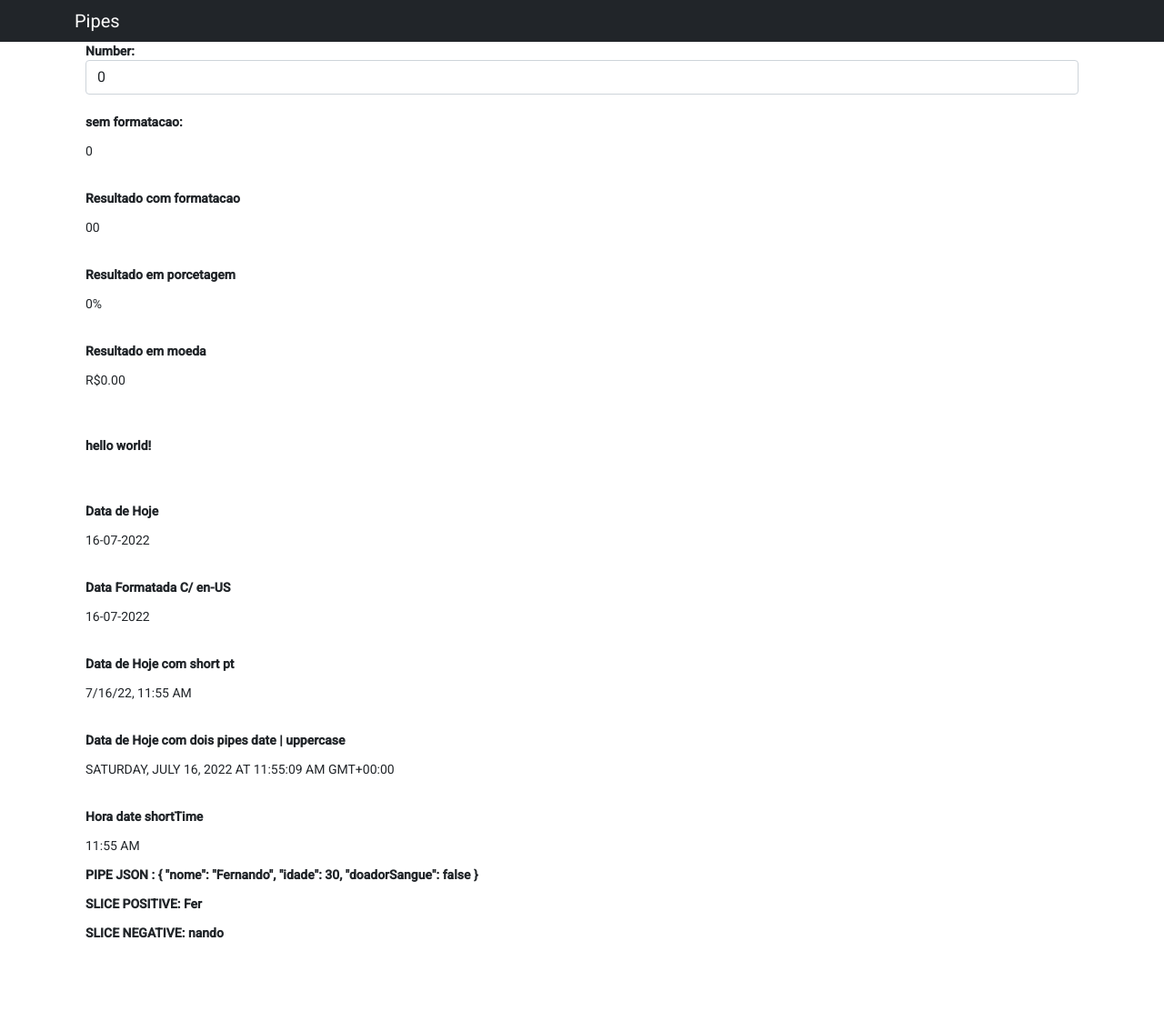
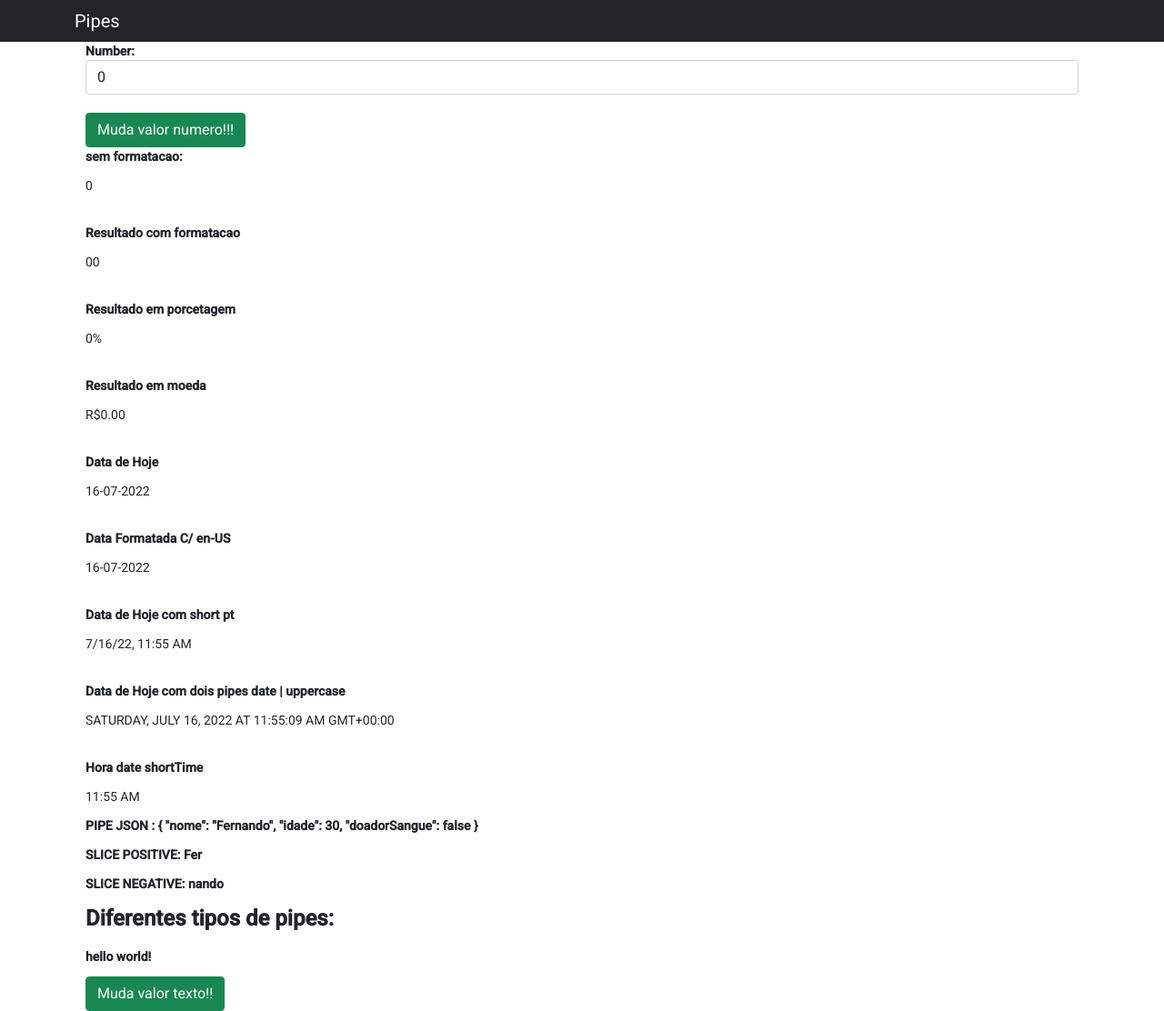
Before and after one commit to 740fernando/criacao-de-pipes-angular, an Angular app in the folder workspace/projeto-pipe/: page /pipes in a window 1280 px wide. Shown: the whole page at 91% size. Before the commit the page ends 1048 px from the top, so only its background shows below. Built offline with nearby package versions, Linux system fonts and the light colour scheme.

Commit message:
Diferentes tipos de pipes

```diff
--- a/workspace/projeto-pipe/src/app/pages/pipes-example/pipes-example.component.html
+++ b/workspace/projeto-pipe/src/app/pages/pipes-example/pipes-example.component.html
@@ -3,7 +3,7 @@
     <input type="text" name="number" [(ngModel)]="number" class="form-control" id="number">
     <br>
 </div>
-
+<button class="btn btn-success" (click)="mudaValorNumber()">Muda valor numero!!!</button>
 <div class="">
     <p class="negrito">sem formatacao: </p>
     <p>{{number | number }}</p>
@@ -16,10 +16,6 @@
     <br>
     <p class="negrito">Resultado em moeda</p>
     <p>{{number | currency : 'BRL'}}</p>
-    <br>
-    <br>
-    <p class="negrito">{{text | lowercase}}</p>
-    <br>
     <br>
     <p class="negrito">Data de Hoje</p>
     <p>{{date | date:'dd-MM-YYYY' }}</p>
@@ -40,3 +36,6 @@
     <p class="negrito"> SLICE POSITIVE: {{pessoa.nome | slice:0:3  }}</p>
     <p class="negrito"> SLICE NEGATIVE: {{pessoa.nome | slice:-5 }}</p>
 </div>
+<h1 class="negrito" for="number" class="negrito">Diferentes tipos de pipes:</h1>
+<p class="negrito">{{text | lowercase}}</p>
+<button class="btn btn-success" (click)="mudaValorString()">Muda valor texto!!</button>
--- a/workspace/projeto-pipe/src/app/pages/pipes-example/pipes-example.component.ts
+++ b/workspace/projeto-pipe/src/app/pages/pipes-example/pipes-example.component.ts
@@ -24,8 +24,11 @@ export class PipesExampleComponent implements OnInit {
     this.text = this.upperCasePipe.transform(this.text)
   }
 
-  mudaValor() {
+  mudaValorString() {
     this.text = 'novo texto';
+  }
+  mudaValorNumber() {
+    this.number++;
   }
 
 }
```
